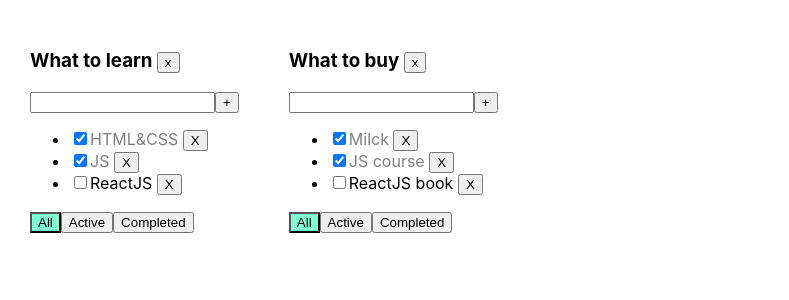
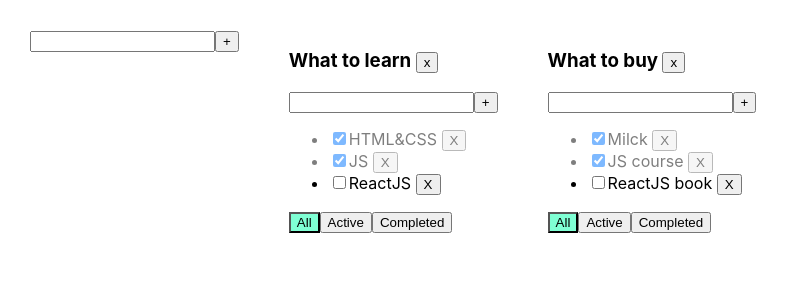
Before and after one commit to EugeneShatalin/todolist-ts, a React (Create React App) app: page / in a window 1280 px wide. Shown: the top 300 px of the page, without its empty margins (0-789 px from the left). Built offline with nearby package versions, Linux system fonts and the light colour scheme.

Commit message:
feat: add components AddItemForm, EditableSpan

```diff
--- /dev/null
+++ b/src/AddItemForm.tsx
@@ -0,0 +1,42 @@
+import React, {ChangeEvent, KeyboardEvent, useState} from "react";
+
+type AddItemFormPropsType = {
+    addItem: (title: string) => void
+}
+
+export function AddItemForm(props: AddItemFormPropsType) {
+
+    let [title, setTitle] = useState('');
+    let [error, setError] = useState<string | null>(null);
+
+    const addTask = () => {
+        if (title.trim() !== "") {
+            props.addItem(title);
+            setTitle('');
+        } else {
+            setError('Title is required!')
+        }
+    }
+
+    const onChangeHandler = (e: ChangeEvent<HTMLInputElement>) => {
+        setTitle(e.currentTarget.value);
+    }
+
+    const onKeyPressHandler = (e: KeyboardEvent<HTMLInputElement>) => {
+        setError(null);
+        if (e.charCode === 13) {
+            addTask();
+        }
+    }
+
+    return <div>
+        <input
+            value={title}
+            onChange={onChangeHandler}
+            onKeyPress={onKeyPressHandler}
+            className={error ? 'error' : ''}
+        />
+        <button onClick={addTask}>+</button>
+        {error && <div className={'error-message'}>{error}</div>}
+    </div>
+}
--- a/src/App.tsx
+++ b/src/App.tsx
@@ -2,6 +2,7 @@
 import './App.css';
 import {TasksType, Todolist} from "./Todolist";
 import {v1} from "uuid";
+import {AddItemForm} from "./AddItemForm";
 
 export type FilterValuesType = 'all' | 'active' | 'completed';
 
@@ -20,7 +21,7 @@
     let todolistId1 = v1();
     let todolistId2 = v1();
 
-    let [tasks, setTasks] = useState<TasksStateType>({
+    let [tasksObj, setTasksObj] = useState<TasksStateType>({
         [todolistId1]: [
             {id: v1(), title: 'HTML&CSS', isDone: true},
             {id: v1(), title: 'JS', isDone: true},
@@ -47,16 +48,16 @@
     ])
 
     function removeTask(id: string, todolistId: string) {
-        let todolistTasks = tasks[todolistId];
-        tasks[todolistId] = todolistTasks.filter(t => t.id !== id)
-        setTasks({...tasks});
+        let todolistTasks = tasksObj[todolistId];
+        tasksObj[todolistId] = todolistTasks.filter(t => t.id !== id)
+        setTasksObj({...tasksObj});
     }
 
     function addTask(title: string, todolistId: string) {
         const task = {id: v1(), title: title, isDone: false}
-        let todolistTasks = tasks[todolistId];
-        tasks[todolistId] = [task, ...todolistTasks]
-        setTasks({...tasks});
+        let todolistTasks = tasksObj[todolistId];
+        tasksObj[todolistId] = [task, ...todolistTasks]
+        setTasksObj({...tasksObj});
     }
 
     function changeFilter(value: FilterValuesType, todolistId: string) {
@@ -68,32 +69,64 @@
     }
 
     function changeStatus(id: string, isDone: boolean, todolistId: string) {
-        let todolistTasks = tasks[todolistId];
+        let todolistTasks = tasksObj[todolistId];
         let task = todolistTasks.find(t => t.id === id);
         if (task) {
             task.isDone = isDone;
-            setTasks({...tasks});
+            setTasksObj({...tasksObj});
         }
     }
 
     function removeTodolist(id: string) {
         setTodolists(todolists.filter(tl => tl.id !== id));
-        delete tasks[id];
-        setTasks({...tasks})
+        delete tasksObj[id];
+        setTasksObj({...tasksObj})
+    }
+
+    function addTodolist(title: string) {
+        let todolist: TodolistType = {
+            id: v1(),
+            title: title,
+            filter: 'all'
+        }
+        setTodolists([...todolists, todolist])
+
+        setTasksObj({
+            ...tasksObj,
+            [todolist.id]: [],
+        })
+    }
+
+    function changeTaskTitle (id: string, newTitle: string,  todolistId: string) {
+        let todolistTasks = tasksObj[todolistId];
+        let task = todolistTasks.find(t => t.id === id);
+        if (task) {
+            task.title = newTitle;
+            setTasksObj({...tasksObj});
+        }
+    }
+
+    function changeTodolistTitle(newTitle: string,  id: string) {
+     const todolist = todolists.find(t => t.id === id);
+         if(todolist){
+             todolist.title = newTitle;
+             setTodolists([...todolists]);
+         }
     }
 
     return (
         <div className="App">
+            <AddItemForm addItem={addTodolist}/>
             {
                 todolists.map(tl => {
-                    let tasksForTodolist = tasks[tl.id];
+                    let tasksForTodolist = tasksObj[tl.id];
 
                     if (tl.filter === 'active') {
-                        tasksForTodolist = tasks[tl.id].filter(t => t.isDone === false);
+                        tasksForTodolist = tasksObj[tl.id].filter(t => t.isDone === false);
                     }
 
                     if (tl.filter === 'completed') {
-                        tasksForTodolist = tasks[tl.id].filter(t => t.isDone === true);
+                        tasksForTodolist = tasksObj[tl.id].filter(t => t.isDone === true);
                     }
                     return <Todolist
                         key={tl.id}
@@ -106,6 +139,8 @@
                         filter={tl.filter}
                         changeTaskStatus={changeStatus}
                         removeTodolist={removeTodolist}
+                        changeTaskTitle={changeTaskTitle}
+                        changeTodolistTitle={changeTodolistTitle}
                     />
                 })
             }
--- /dev/null
+++ b/src/EditableSpan.tsx
@@ -0,0 +1,30 @@
+import React, {ChangeEvent, useState} from "react";
+
+type EditableSpanPropsType = {
+    title: string
+    onChange: (value: string) => void
+}
+
+export function EditableSpan(props: EditableSpanPropsType) {
+
+    let [editMode, setEditMode] = useState(false)
+    let [title, setTitle] = useState("")
+
+    const activateEditMode = () => {
+        setEditMode(true)
+        setTitle(props.title)
+    }
+    const activateViewMode = () => {
+        setEditMode(false)
+        props.onChange(title)
+    }
+    const onChangeTitleHandler = (e: ChangeEvent<HTMLInputElement>) => setTitle(e.currentTarget.value)
+
+    return editMode
+        ? <input value={title}
+                 onBlur={activateViewMode}
+                 autoFocus
+                 onChange={onChangeTitleHandler}
+        />
+        : <span onDoubleClick={activateEditMode}>{props.title} </span>
+}
--- a/src/Todolist.tsx
+++ b/src/Todolist.tsx
@@ -1,5 +1,9 @@
-import React, {ChangeEvent, KeyboardEvent, useState} from "react";
+import React, {ChangeEvent} from "react";
 import {FilterValuesType} from "./App";
+import {AddItemForm} from "./AddItemForm";
+import {EditableSpan} from "./EditableSpan";
+import {Simulate} from "react-dom/test-utils";
+import change = Simulate.change;
 
 export type TasksType = {
     id: string
@@ -17,59 +21,49 @@
     changeTaskStatus: (id: string, isDone: boolean, todolistId: string) => void
     filter: string
     removeTodolist: (id: string) => void
+    changeTaskTitle: (id: string, newTitle: string,  todolistId: string) => void
+    changeTodolistTitle: (newTitle: string, id: string) => void
 }
 
 export function Todolist(props: TodolistPropsType) {
-    let [title, setTitle] = useState('');
-    let [error, setError] = useState<string | null>(null);
-
-    const addTask = () => {
-        if (title.trim() !== "") {
-            props.addTask(title, props.id);
-            setTitle('');
-        } else {
-            setError('Title is required!')
-        }
-    }
-
-    const onChangeHandler = (e: ChangeEvent<HTMLInputElement>) => {
-        setTitle(e.currentTarget.value);
-    }
-
-    const onKeyPressHandler = (e: KeyboardEvent<HTMLInputElement>) => {
-        setError(null);
-        if (e.charCode === 13) {
-            addTask();
-        }
-    }
 
     const onAllClickHandler = () => props.changeFilter('all', props.id);
     const onActiveClickHandler = () => props.changeFilter('active', props.id);
     const onCompletedClickHandler = () => props.changeFilter('completed', props.id);
 
+    const addTask = (title: string) => {
+        return props.addTask(title, props.id)
+    }
+
+    const changeTodolistTitle = (title: string) => {
+        return props.changeTodolistTitle(title, props.id)
+    }
+
     return (
         <div>
-            <h3>{props.title}  <button onClick={() => props.removeTodolist(props.id)}>x</button></h3>
-            <div>
-                <input
-                    value={title}
-                    onChange={onChangeHandler}
-                    onKeyPress={onKeyPressHandler}
-                    className={error ? 'error' : ''}
-                />
-                <button onClick={addTask}>+</button>
-                {error && <div className={'error-message'}>{error}</div>}
-            </div>
+            <h3> <EditableSpan title={props.title} onChange={changeTodolistTitle}/>
+                <button onClick={() => props.removeTodolist(props.id)}>x</button>
+            </h3>
+            <AddItemForm addItem={addTask}/>
             <ul>
                 {props.tasks.map(t => {
                     const onClickHandler = () => props.removeTask(t.id, props.id);
-                    const onChangeHandler = (e: ChangeEvent<HTMLInputElement>) => {
+                    const onChangeStatusHandler = (e: ChangeEvent<HTMLInputElement>) => {
                         let newIsDoneValue = e.currentTarget.checked;
                         props.changeTaskStatus(t.id, newIsDoneValue, props.id);
                     }
-                    return <li key={t.id}>
-                        <input type="checkbox" onChange={onChangeHandler} checked={t.isDone}/>
-                        <span className={t.isDone ? 'is-done' : ''}>{t.title} </span>
+                    const onChangeTitleHandler = (newValue: string) => {
+                        props.changeTaskTitle(t.id, newValue,  props.id)
+                    }
+
+                    return <li key={t.id}
+                               className={t.isDone ? 'is-done' : ''}
+                    >
+                        <input
+                            type="checkbox"
+                            onChange={onChangeStatusHandler}
+                            checked={t.isDone}/>
+                        <EditableSpan title={t.title} onChange={onChangeTitleHandler}/>
 
                         <button onClick={onClickHandler}>
                             X
```
